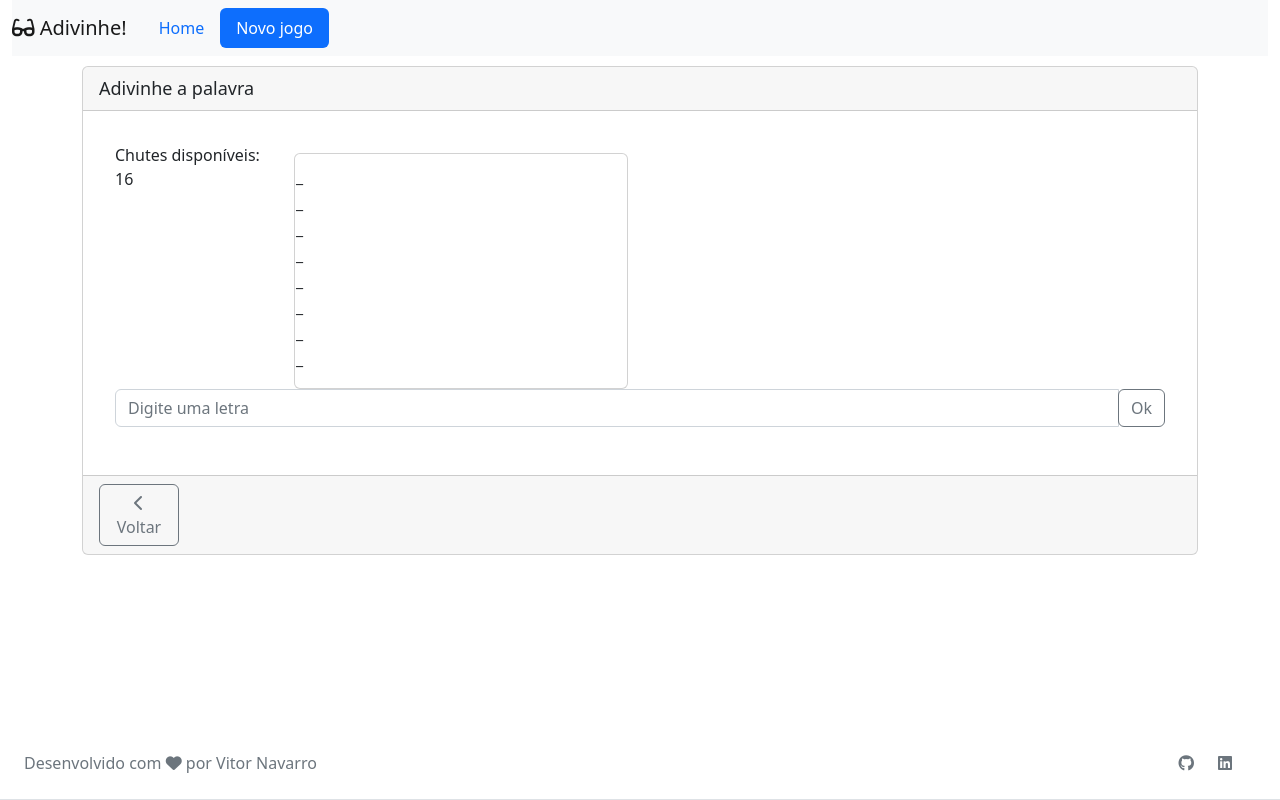
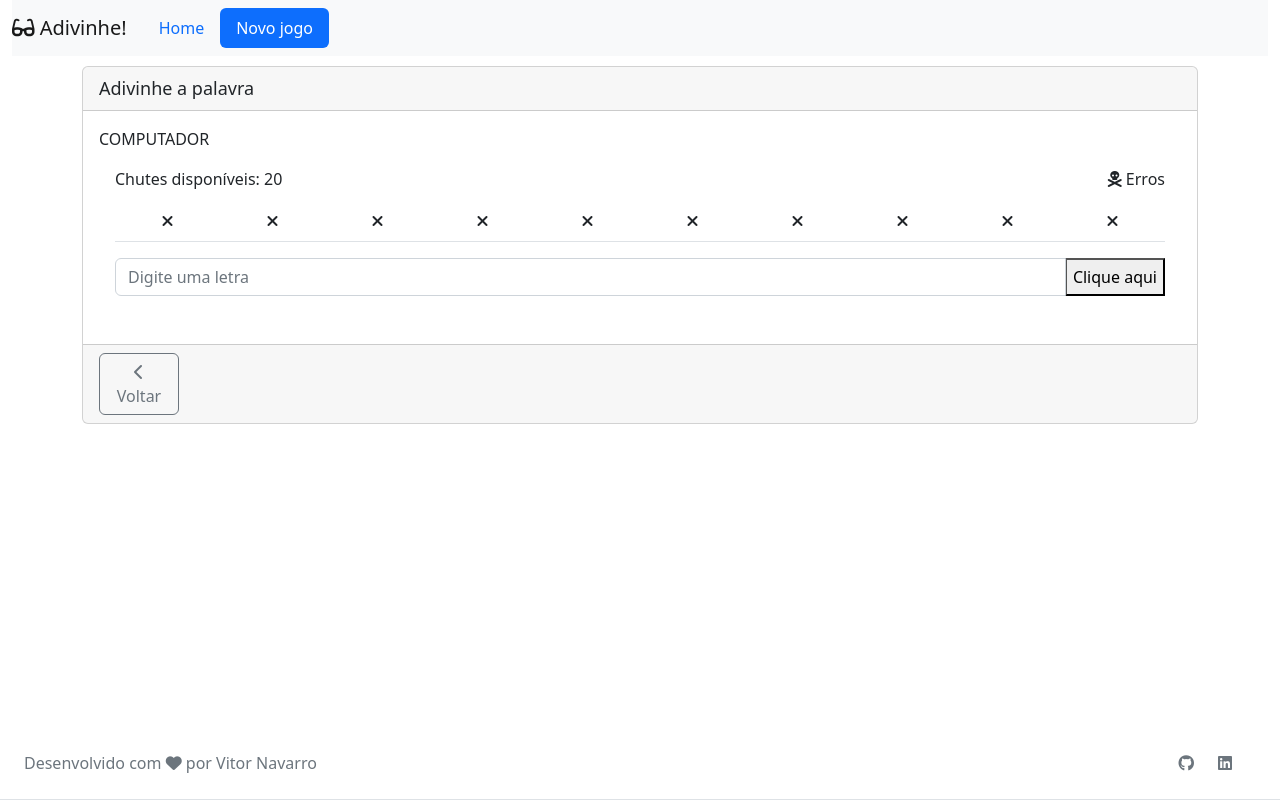
Before and after one commit to navarrovitor/DesafioFrontEnd, an Angular app: page /game in a window 1280 px wide. Built offline with nearby package versions, Linux system fonts and the light colour scheme.

Commit message:
add right and letter logic

```diff
--- a/src/app/game/game.module.ts
+++ b/src/app/game/game.module.ts
@@ -3,10 +3,12 @@ import { RouterModule } from '@angular/router';
 import { GameComponent } from './game.component';
 import { SharedModule } from '../shared/shared.module';
 import { WordComponent } from './word.component';
+import { FormsModule, ReactiveFormsModule } from '@angular/forms';
 
 @NgModule({
   declarations: [GameComponent, WordComponent],
   imports: [
+    FormsModule,
     RouterModule.forChild([{ path: 'game', component: GameComponent }]),
     SharedModule,
   ],
--- a/src/app/game/word.component.html
+++ b/src/app/game/word.component.html
@@ -1,21 +1,36 @@
+<div>
+  {{ this.palavra.inteira }}
+</div>
 <div class="card-body">
+  <section class="d-flex flex-row justify-content-between align-items-center">
+    <div class="">
+      <span>Chutes disponíveis: {{ this.chutes }}</span>
+    </div>
+    <div class="d-flex flex-wrap">
+      <div><i class="fa-solid fa-skull-crossbones"></i> Erros</div>
+    </div>
+  </section>
   <div class="row">
-    <div class="col-md-2">Chutes disponíveis: {{ this.chutes }}</div>
-    <div class="col-md-4">
-      <div class="card">
-        <table class="table">
-          <tbody *ngFor="let letra of palavra">
-            <td>_ </td>
-          </tbody>
-        </table>
-      </div>
+    <div class="text-center">
+      <table class="table">
+        <tbody>
+          <tr>
+            <td *ngFor="let letra of palavra.separada">
+              <span *ngIf="palavra.acertadas[palavra.inteira.indexOf(letra)]">
+                {{ letra }}
+              </span>
+              <span *ngIf="!palavra.acertadas[palavra.inteira.indexOf(letra)]">
+                <i class="fa-solid fa-xmark"></i>
+              </span>
+            </td>
+          </tr>
+        </tbody>
+      </table>
     </div>
   </div>
 
   <div class="input-group mb-3">
-    <input type="text" class="form-control" placeholder="Digite uma letra" />
-    <div class="input-group-append">
-      <button class="btn btn-outline-secondary" type="button">Ok</button>
-    </div>
+    <input class="form-control" placeholder="Digite uma letra" required />
+    <button (click)="confereLetra('a')">Clique aqui</button>
   </div>
 </div>
--- a/src/app/game/word.component.ts
+++ b/src/app/game/word.component.ts
@@ -1,25 +1,55 @@
 import { Component, OnInit } from '@angular/core';
+import { IWord } from './word';
 
 @Component({
   selector: 'gg-word',
   templateUrl: './word.component.html',
+  styleUrls: ['./word.component.css'],
 })
 export class WordComponent implements OnInit {
-  errorMessage: string = '';
-  palavras: string[] = ['Banana', 'Avestruz', 'Macaco', 'Computador'];
-  palavra: string[] = [''];
+  dicionario: string[] = ['BANANA', 'AVESTRUZ', 'MACACO', 'COMPUTADOR'];
+  palavra: IWord = { inteira: '', separada: [], acertadas: [] };
   tamanhoPalavra: number = 0;
-  chutes: number = 0;
-
-  constructor() {}
+  chutes: number = 50;
+  erros: string[] = [];
 
   ngOnInit(): void {
-    const id = Math.floor(Math.random() * this.palavras.length - 1) + 1;
-    this.palavra = this.palavras[id].split('');
+    this.initializeIWord();
     this.getWord();
   }
+
+  initializeIWord() {
+    this.palavra.inteira =
+      this.dicionario[
+        Math.floor(Math.random() * this.dicionario.length - 1) + 1
+      ];
+    this.palavra.separada = this.palavra.inteira.split('');
+    this.palavra.acertadas = new Array(this.palavra.separada.length).fill(
+      false
+    );
+  }
+
   getWord() {
-    this.tamanhoPalavra = this.palavra.length;
+    this.tamanhoPalavra = this.palavra.separada.length;
     this.chutes = this.tamanhoPalavra * 2;
   }
+
+  confereLetra(letra: string) {
+    letra = letra.toUpperCase();
+    const indices = [
+      ...this.palavra.inteira.matchAll(new RegExp(letra, 'gi')),
+    ].map((a) => a.index);
+    if (indices.length === 0) {
+      if (!this.erros.includes(letra)) {
+        this.erros.push(letra);
+      }
+      if (--this.chutes === 0) {
+        console.log('xiiii');
+      }
+    } else {
+      indices.forEach((i) => {
+        this.palavra.acertadas[Number(i)] = true;
+      });
+    }
+  }
 }
--- /dev/null
+++ b/src/app/game/word.ts
@@ -0,0 +1,5 @@
+export interface IWord {
+  inteira: string;
+  separada: string[];
+  acertadas: boolean[];
+}
```
Also changed, not shown: src/app/game/word.component.css (added).
